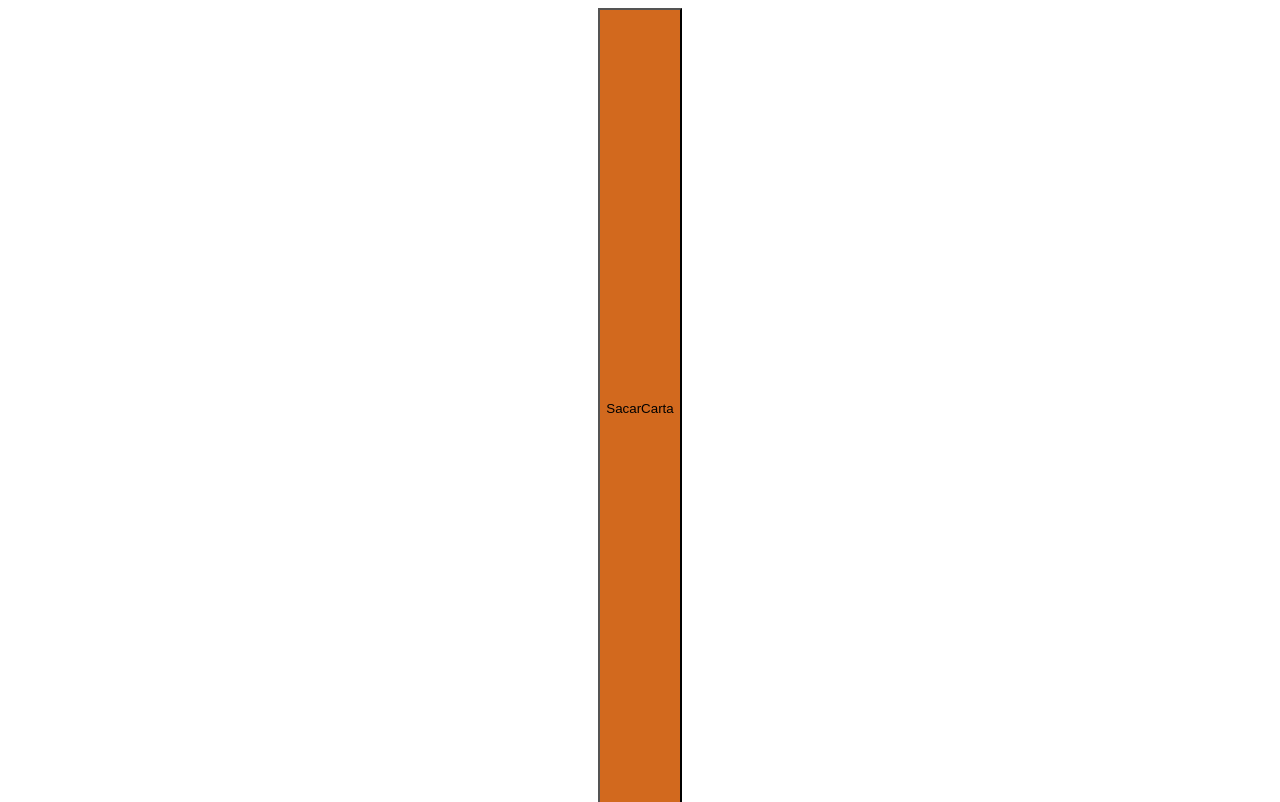
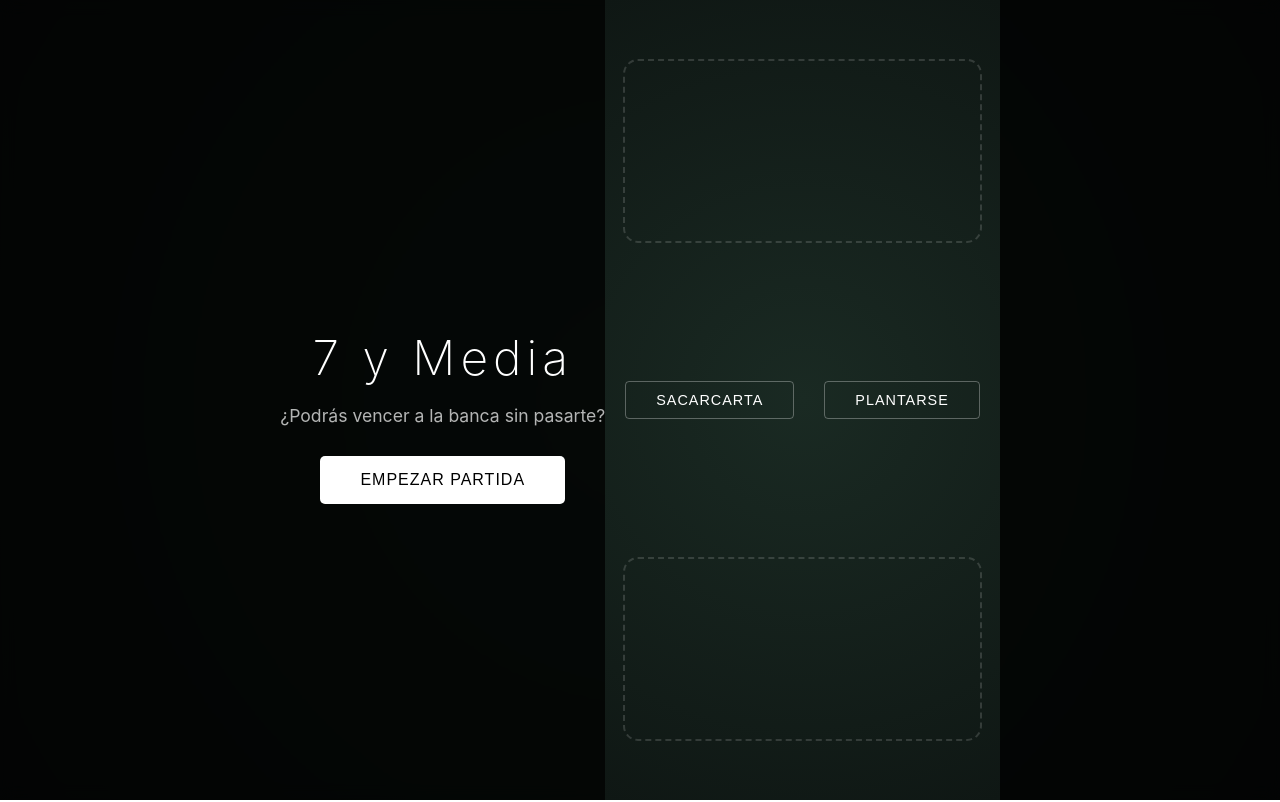
Before and after one commit to eduardojanezestrada-prog/SieteyMedia, a plain HTML site: page index.html in a window 1280 px wide. Shown: the top 802 px of the page. Drawn offline with Linux system fonts and the light colour scheme.

Commit message:
poscion de cartas y botones

```diff
--- a/css/estilos.css
+++ b/css/estilos.css
@@ -1,18 +1,134 @@
-.tapete{
-    display : 'flex';
-    justify-content : 'center';
-    align-items : 'center';
-    height : '100vh';
-
+body, .tablero {
+    margin: 0;
+    padding: 0;
+    /* Un degradado muy suave, casi imperceptible, para dar profundidad */
+    background: radial-gradient(circle at center, #1a2a23 0%, #0f1714 100%);
+    height: 100vh;
+    display: flex;
+    flex-direction: column;
+    justify-content: space-around;
+    align-items: center;
+    font-family: 'Inter', -apple-system, sans-serif;
+    color: white;
+}
+/* Estilo común para las zonas de cartas (Arriba y Abajo) */
+.zona-cartas {
+    width: 90%;
+    min-height: 180px;
+    display: flex;
+    justify-content: center; /* Cartas centradas horizontalmente */
+    align-items: center;
+    gap: 10px; /* Espacio entre cada carta */
+    /* Un borde sutil para ver dónde van las cartas (opcional) */
+    border: 2px dashed rgba(255, 255, 255, 0.15);
+    border-radius: 15px;
 }
 
-#boton button{
-    background-color: chocolate;
-    font-family: fantasy;
-    color: black;
+/* Estilo para la zona de botones (Centro) */
+.controles {
+    display: flex;
+    gap: 30px; /* Espacio entre los dos botones */
+    margin: 20px;
+}
+
+/* Estilo de los botones */
+button {
+    background: transparent;
+    border: 1px solid rgba(255, 255, 255, 0.3); /* Borde fino y sutil */
+    color: white;
+    padding: 10px 30px;
+    font-size: 0.9rem;
+    letter-spacing: 1px;
+    text-transform: uppercase;
+    border-radius: 4px; /* Menos redondeado para verse más moderno */
+    cursor: pointer;
+    transition: all 0.3s ease;
+}
+
+/* Efecto al pasar el ratón */
+button:hover {
+    background: white;
+    color: #0f1714; /* Invierte los colores */
+    border-color: white;
+}
+
+/* Botón de "Plantarse" con un toque de color sutil para diferenciarlo */
+button:last-child:hover {
+    background: #e74c3c; /* Un rojo mate si quieres darle intención */
+    border-color: #e74c3c;
+    color: white;
+}
+
+
+#pantalla-final {
+    position: fixed; /* Se fija a la ventana del navegador */
+    top: 0;
+    left: 0;
+    width: 100vw; /* 100% del ancho de la pantalla */
+    height: 100vh; /* 100% del alto de la pantalla */
+    background-color: rgba(0, 0, 0, 0.8); /* Fondo negro semitransparente */
+    /* Flexbox para centrar la imagen perfectamente */
     display: flex;
     justify-content: center;
     align-items: center;
-    height: 100vh;
-    gap: 20px;
+    z-index: 9999; /* Asegura que esté por encima de todo */
 }
+/* Clase para ocultar el overlay */
+.oculto {
+    display: none !important;
+}
+/* Estilos para la imagen final para que no sea más grande que la pantalla */
+#imagen-final {
+    max-width: 80%;
+    max-height: 80vh;
+    border-radius: 10px;
+    box-shadow: 0 0 20px rgba(255, 255, 255, 0.2);
+}
+.contenido-modal {
+    text-align: center;
+}
+
+/* Pantalla completa que bloquea el juego al inicio */
+.overlay {
+    position: fixed;
+    top: 0;
+    left: 0;
+    width: 100%;
+    height: 100%;
+    background: rgba(0, 0, 0, 0.8); /* Fondo oscuro semitransparente */
+    backdrop-filter: blur(8px);    /* Desenfoque de fondo (muy moderno) */
+    display: flex;
+    justify-content: center;
+    align-items: center;
+    z-index: 1000;                 /* Asegura que esté por encima de todo */
+    transition: opacity 0.5s ease;
+}
+
+.mensaje-bienvenida {
+    text-align: center;
+    color: white;
+}
+
+.mensaje-bienvenida h1 {
+    font-size: 3rem;
+    margin-bottom: 10px;
+    letter-spacing: 5px;
+    font-weight: 200; /* Letra fina para el estilo minimalista */
+}
+
+.mensaje-bienvenida p {
+    font-size: 1.1rem;
+    margin-bottom: 30px;
+    color: rgba(255, 255, 255, 0.7);
+}
+
+/* Reutilizamos el estilo de tus botones minimalistas pero más grande */
+.mensaje-bienvenida button {
+    padding: 15px 40px;
+    font-size: 1rem;
+    background: white;
+    color: black;
+    border: none;
+    cursor: pointer;
+    border-radius: 5px;
+}
--- a/index.html
+++ b/index.html
@@ -8,15 +8,25 @@
     <link rel="stylesheet" href="css/estilos.css">
 </head>
 <body>
-    <div id="tapete"></div>
-    <div  id="boton" align="center">
-        <button onclick="SacarCarta()">SacarCarta</button>
-        <button onclick="Plantarse()">Plantarse</button>
+    <div id="pantalla-inicio" class="overlay">
+        <div class="mensaje-bienvenida">
+            <h1>7 y Media</h1>
+            <p>¿Podrás vencer a la banca sin pasarte?</p>
+            <button onclick="comenzarJuego()">Empezar Partida</button>
     </div>
-    <div id="maquina" align="center">
-
+    <div class="tablero">
+        <div id="tapete" class="zona-cartas"></div>
+        <div  class="controles" >
+            <button onclick="SacarCarta()">SacarCarta</button>
+            <button onclick="Plantarse()">Plantarse</button>
+        </div>
+        <div id="maquina" class="zona-cartas"></div>
+        <div id="pantalla-final" class="oculto">
+            <div class="contenido-modal">
+                <img id="imagen-final" src="tu-imagen-final.jpg" alt="Imagen Final"> <br>
+                <button id="cerrar-modal">Cerrar</button>
+            </div>
+        </div>
     </div>
-    <br>
-    <br>
 </body>
 </html>
```
